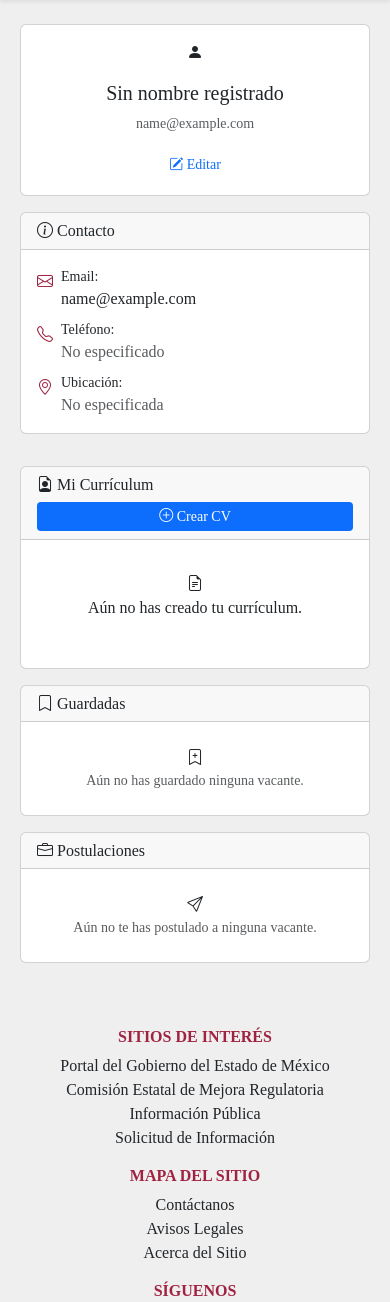
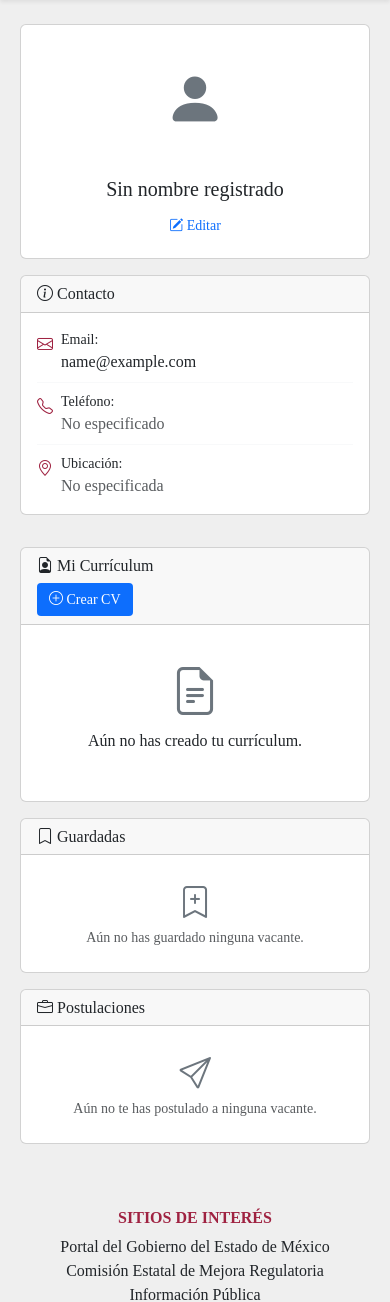
Before and after one commit to MarcoVD/bolsa_empleo, a Django app: page /perfil/interesado/ in a window 390 px wide; the page is wider, and only the part inside the window is pictured. Shown: the part 89-1391 px from the top of that part. Run offline with Django 5.2, Linux system fonts and the light colour scheme; the visitor is signed in with stand-in values (Sample User, id 1).

Commit message:
responsive

```diff
--- a/templates/usuarios/perfil_interesado.html
+++ b/templates/usuarios/perfil_interesado.html
@@ -22,7 +22,7 @@
                         {% endif %}
                     </div>
                     <h4 class="h5 h-md-4 mb-2">{{ interesado.nombre_completo }}</h4>
-                    <p class="text-muted small mb-3">{{ user.email }}</p>
+<!--                    <p class="text-muted small mb-3">{{ user.email }}</p>-->
                     <button class="btn btn-outline-primary btn-sm w-100 w-sm-auto"
                             data-bs-toggle="modal"
                             data-bs-target="#editarPerfilModal">
@@ -94,7 +94,7 @@
                     <h5 class="mb-2 mb-sm-0 h6 h-md-5">
                         <i class="bi bi-file-earmark-person"></i> Mi Currículum
                     </h5>
-                    <a href="{% url 'crear_editar_cv' %}" class="btn btn-sm btn-primary w-100 w-sm-auto">
+                    <a href="{% url 'crear_editar_cv' %}" class="btn btn-sm btn-primary w-sm-auto">
                         <i class="bi bi-plus-circle"></i>
                         <span class="d-none d-sm-inline">Crear/Editar mi CV</span>
                         <span class="d-sm-none">Crear CV</span>
@@ -219,100 +219,100 @@
     </div>
 </div>
 
-<!-- Estilos CSS adicionales para mejorar la responsividad -->
-<!--<style>-->
-<!--/* Estilos para la foto de perfil responsive */-->
-<!--.profile-photo-container {-->
-<!--    position: relative;-->
-<!--    display: inline-block;-->
-<!--}-->
 
-<!--.profile-photo,-->
-<!--.profile-photo-placeholder {-->
-<!--    width: 120px;-->
-<!--    height: 120px;-->
-<!--    object-fit: cover;-->
-<!--}-->
+<style>
+/* Estilos para la foto de perfil responsive */
+.profile-photo-container {
+    position: relative;
+    display: inline-block;
+}
 
-<!--.profile-icon {-->
-<!--    font-size: 60px;-->
-<!--    color: #6c757d;-->
-<!--}-->
+.profile-photo,
+.profile-photo-placeholder {
+    width: 120px;
+    height: 120px;
+    object-fit: cover;
+}
 
-<!--/* Iconos de estado vacío */-->
-<!--.empty-icon {-->
-<!--    font-size: 48px;-->
-<!--    color: #6c757d;-->
-<!--}-->
+.profile-icon {
+    font-size: 60px;
+    color: #6c757d;
+}
 
-<!--.empty-icon-sm {-->
-<!--    font-size: 32px;-->
-<!--    color: #6c757d;-->
-<!--}-->
+/* Iconos de estado vacío */
+.empty-icon {
+    font-size: 48px;
+    color: #6c757d;
+}
 
-<!--/* Mejoras para información de contacto */-->
-<!--.contact-info .contact-item {-->
-<!--    border-bottom: 1px solid #f8f9fa;-->
-<!--    padding-bottom: 0.5rem;-->
-<!--}-->
+.empty-icon-sm {
+    font-size: 32px;
+    color: #6c757d;
+}
 
-<!--.contact-info .contact-item:last-child {-->
-<!--    border-bottom: none;-->
-<!--    padding-bottom: 0;-->
-<!--}-->
+/* Mejoras para información de contacto */
+.contact-info .contact-item {
+    border-bottom: 1px solid #f8f9fa;
+    padding-bottom: 0.5rem;
+}
 
-<!--/* Breakpoints para tablet */-->
-<!--@media (min-width: 576px) {-->
-<!--    .profile-photo,-->
-<!--    .profile-photo-placeholder {-->
-<!--        width: 150px;-->
-<!--        height: 150px;-->
-<!--    }-->
+.contact-info .contact-item:last-child {
+    border-bottom: none;
+    padding-bottom: 0;
+}
 
-<!--    .profile-icon {-->
-<!--        font-size: 80px;-->
-<!--    }-->
+/* Breakpoints para tablet */
+@media (min-width: 576px) {
+    .profile-photo,
+    .profile-photo-placeholder {
+        width: 150px;
+        height: 150px;
+    }
 
-<!--    .empty-icon {-->
-<!--        font-size: 48px;-->
-<!--    }-->
-<!--}-->
+    .profile-icon {
+        font-size: 80px;
+    }
 
-<!--/* Breakpoints para desktop */-->
-<!--@media (min-width: 992px) {-->
-<!--    .container-fluid {-->
-<!--        max-width: 1200px;-->
-<!--        margin: 0 auto;-->
-<!--    }-->
-<!--}-->
+    .empty-icon {
+        font-size: 48px;
+    }
+}
 
-<!--/* Mejoras para el modal en móviles */-->
-<!--@media (max-width: 575.98px) {-->
-<!--    .modal-dialog {-->
-<!--        margin: 0.5rem;-->
-<!--    }-->
+/* Breakpoints para desktop */
+@media (min-width: 992px) {
+    .container-fluid {
+        max-width: 1200px;
+        margin: 0 auto;
+    }
+}
 
-<!--    .modal-content {-->
-<!--        border-radius: 0.375rem;-->
-<!--    }-->
+/* Mejoras para el modal en móviles */
+@media (max-width: 575.98px) {
+    .modal-dialog {
+        margin: 0.5rem;
+    }
 
-<!--    .modal-body {-->
-<!--        padding: 1rem;-->
-<!--    }-->
-<!--}-->
+    .modal-content {
+        border-radius: 0.375rem;
+    }
 
-<!--/* Text break para emails largos */-->
-<!--.text-break {-->
-<!--    word-break: break-word;-->
-<!--    overflow-wrap: break-word;-->
-<!--}-->
+    .modal-body {
+        padding: 1rem;
+    }
+}
 
-<!--/* Mejoras para botones en móvil */-->
-<!--@media (max-width: 575.98px) {-->
-<!--    .btn-sm {-->
-<!--        font-size: 0.875rem;-->
-<!--        padding: 0.375rem 0.75rem;-->
-<!--    }-->
-<!--}-->
-<!--</style>-->
+/* Text break para emails largos */
+.text-break {
+    word-break: break-word;
+    overflow-wrap: break-word;
+}
+
+/* Mejoras para botones en móvil */
+@media (max-width: 575.98px) {
+    .btn-sm {
+        font-size: 0.875rem;
+        padding: 0.375rem 0.75rem;
+    }
+}
+</style>
 {% endblock %}
```
